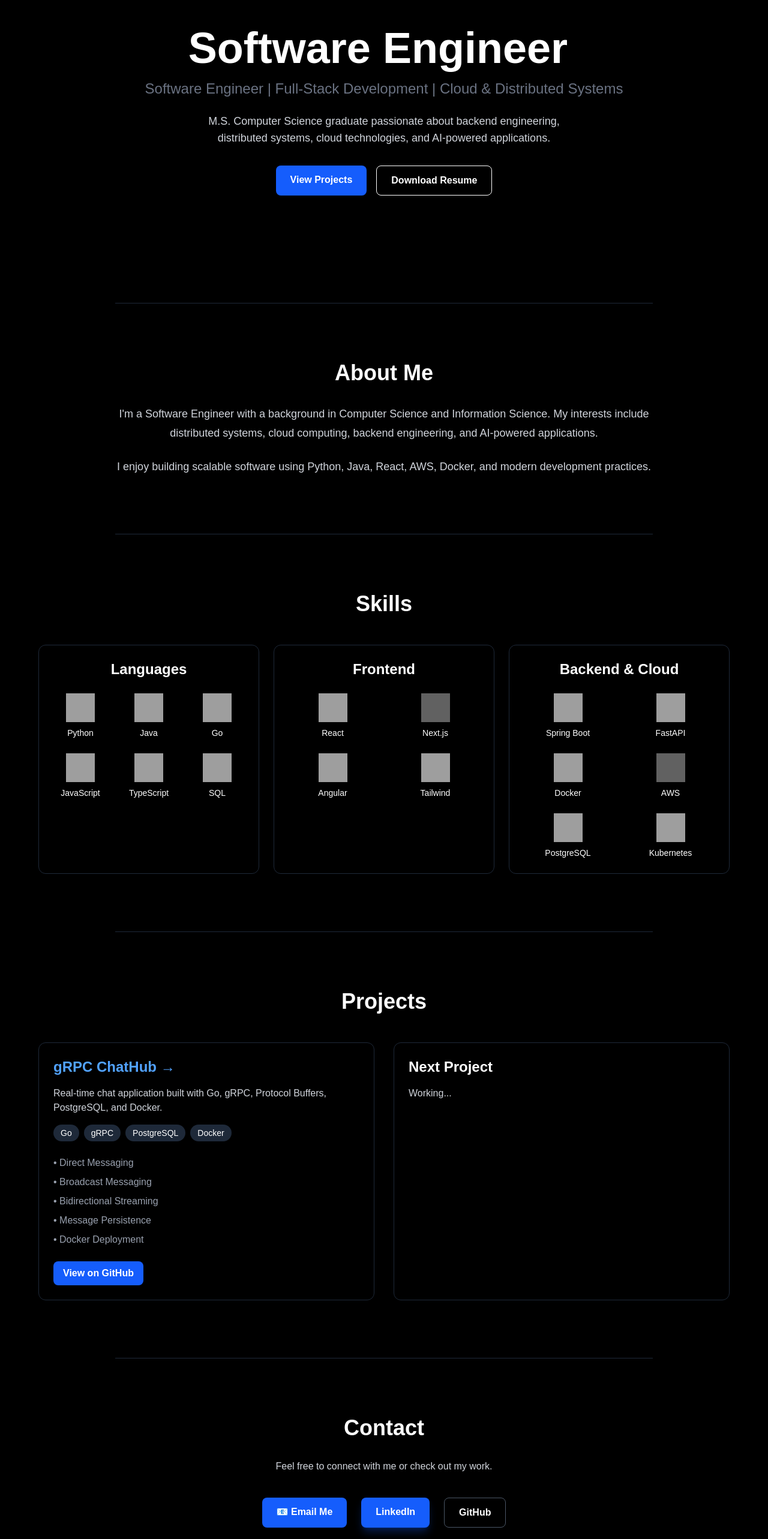
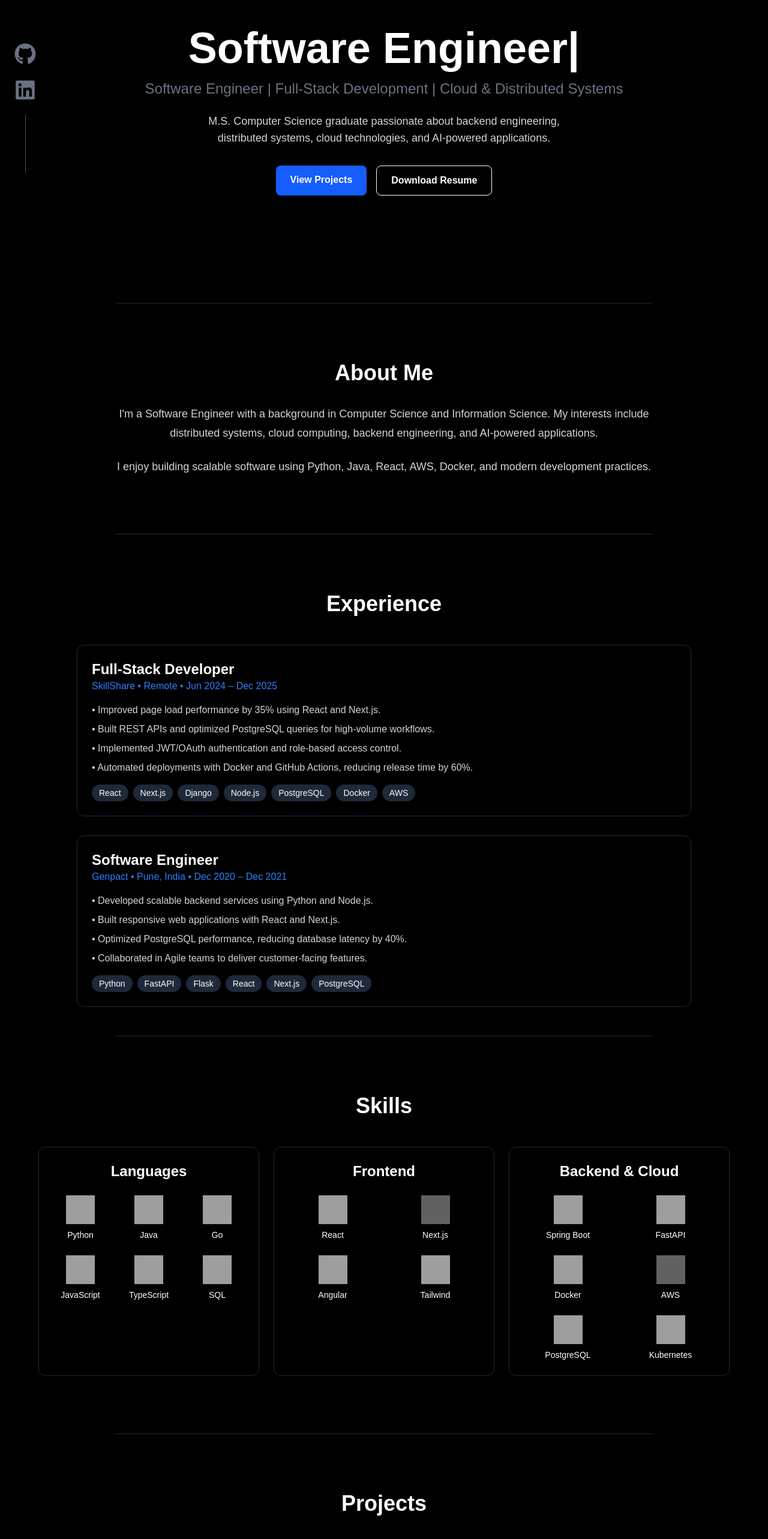
Before and after one commit to vivekrsarnaik/vivek-portfolio, a Next.js app: page / in a window 1280 px wide. Shown: the part 220-2786 px from the top of the page at 60% size. Built offline with nearby package versions, Linux system fonts and the light colour scheme; grey boxes are pictures that could not be loaded.

Commit message:
Add experience section, social links, and contact redesign

```diff
--- a/app/page.tsx
+++ b/app/page.tsx
@@ -1,8 +1,36 @@
 "use client";
+
 import { TypeAnimation } from "react-type-animation";
 import { motion } from "framer-motion";
 import ThemeToggle from "./theme-toggle";
+import { FaGithub, FaLinkedin, FaEnvelope } from "react-icons/fa";
+import { useEffect, useState } from "react";
+import { SiGmail } from "react-icons/si";
+
+
 export default function Home() {
+
+  const [hideIcons, setHideIcons] = useState(false);
+
+  useEffect(() => {
+  const handleScroll = () => {
+    const contact = document.getElementById("contact");
+
+    if (!contact) return;
+
+    const contactTop =
+      contact.getBoundingClientRect().top;
+
+    setHideIcons(contactTop < 300);
+  };
+
+  handleScroll();
+  window.addEventListener("scroll", handleScroll);
+
+  return () => {
+    window.removeEventListener("scroll", handleScroll);
+  };
+}, []);
 
   return (
      <main className="min-h-screen bg-white text-black dark:bg-black dark:text-white transition-colors duration-300">
@@ -27,7 +55,12 @@ export default function Home() {
             >
               About
             </a>
-
+            <a
+              href="#experience"
+              className="text-gray-600 dark:text-gray-700 dark:text-gray-300 hover:text-black dark:hover:text-white transition"
+            >
+              Experience
+            </a>
             <a
               href="#skills"
               className="text-gray-600 dark:text-gray-700 dark:text-gray-300 hover:text-black dark:hover:text-white transition"
@@ -53,7 +86,34 @@ export default function Home() {
           </div>
         </div>
       </nav>
+  <div
+  id="social-sidebar"
+  className={`fixed left-6 top-1/2 -translate-y-1/2 z-[9999] flex flex-col gap-6 transition-all duration-700 ${
+    hideIcons
+      ? "-translate-x-40 opacity-0"
+      : "translate-x-0 opacity-100"
+  }`}
+>
+  <a
+    href="https://github.com/vivekrsarnaik"
+    target="_blank"
+    rel="noopener noreferrer"
+    className="text-4xl text-gray-500 hover:text-white transition-all duration-300 hover:scale-110"
+  >
+    <FaGithub />
+  </a>
 
+  <a
+    href="https://www.linkedin.com/in/vivekrsarnaik/"
+    target="_blank"
+    rel="noopener noreferrer"
+    className="text-4xl text-gray-500 hover:text-blue-500 transition-all duration-300 hover:scale-110"
+  >
+    <FaLinkedin />
+  </a>
+
+  <div className="w-px h-24 bg-gray-600 mx-auto"></div>
+</div>
       {/* Hero Section */}
       <section
         id="home"
@@ -127,6 +187,83 @@ export default function Home() {
         </div>
       </section>
       <div className="max-w-4xl mx-auto border-b border-gray-800"></div>
+
+      {/* Experience Section */}
+<section id="experience" className="pt-24 pb-12 px-6">
+  <div className="max-w-5xl mx-auto">
+    <h2 className="text-4xl font-bold text-center mb-12">
+      Experience
+    </h2>
+
+    <div className="space-y-8">
+
+      {/* SkillShare */}
+      <div className="border border-gray-300 dark:border-gray-800 rounded-xl p-6">
+        <h3 className="text-2xl font-semibold">
+          Full-Stack Developer
+        </h3>
+
+        <p className="text-blue-500 mb-4">
+          SkillShare • Remote • Jun 2024 – Dec 2025
+        </p>
+
+        <ul className="text-gray-700 dark:text-gray-300 space-y-2 mb-4">
+  <li>• Improved page load performance by 35% using React and Next.js.</li>
+
+  <li>• Built REST APIs and optimized PostgreSQL queries for high-volume workflows.</li>
+
+  <li>• Implemented JWT/OAuth authentication and role-based access control.</li>
+
+  <li>• Automated deployments with Docker and GitHub Actions, reducing release time by 60%.</li>
+</ul>
+
+        <div className="flex flex-wrap gap-2">
+          <span className="px-3 py-1 bg-gray-200 dark:bg-gray-800 rounded-full text-sm">React</span>
+          <span className="px-3 py-1 bg-gray-200 dark:bg-gray-800 rounded-full text-sm">Next.js</span>
+          <span className="px-3 py-1 bg-gray-200 dark:bg-gray-800 rounded-full text-sm">Django</span>
+          <span className="px-3 py-1 bg-gray-200 dark:bg-gray-800 rounded-full text-sm">Node.js</span>
+          <span className="px-3 py-1 bg-gray-200 dark:bg-gray-800 rounded-full text-sm">PostgreSQL</span>
+          <span className="px-3 py-1 bg-gray-200 dark:bg-gray-800 rounded-full text-sm">Docker</span>
+          <span className="px-3 py-1 bg-gray-200 dark:bg-gray-800 rounded-full text-sm">AWS</span>
+        </div>
+      </div>
+
+      {/* Genpact */}
+      <div className="border border-gray-300 dark:border-gray-800 rounded-xl p-6">
+        <h3 className="text-2xl font-semibold">
+          Software Engineer
+        </h3>
+
+        <p className="text-blue-500 mb-4">
+          Genpact • Pune, India • Dec 2020 – Dec 2021
+        </p>
+
+        <ul className="text-gray-700 dark:text-gray-300 space-y-2 mb-4">
+  <li>• Developed scalable backend services using Python and Node.js.</li>
+
+  <li>• Built responsive web applications with React and Next.js.</li>
+
+  <li>• Optimized PostgreSQL performance, reducing database latency by 40%.</li>
+
+  <li>• Collaborated in Agile teams to deliver customer-facing features.</li>
+</ul>
+
+        <div className="flex flex-wrap gap-2">
+          <span className="px-3 py-1 bg-gray-200 dark:bg-gray-800 rounded-full text-sm">Python</span>
+          <span className="px-3 py-1 bg-gray-200 dark:bg-gray-800 rounded-full text-sm">FastAPI</span>
+          <span className="px-3 py-1 bg-gray-200 dark:bg-gray-800 rounded-full text-sm">Flask</span>
+          <span className="px-3 py-1 bg-gray-200 dark:bg-gray-800 rounded-full text-sm">React</span>
+          <span className="px-3 py-1 bg-gray-200 dark:bg-gray-800 rounded-full text-sm">Next.js</span>
+          <span className="px-3 py-1 bg-gray-200 dark:bg-gray-800 rounded-full text-sm">PostgreSQL</span>
+        </div>
+      </div>
+
+    </div>
+  </div>
+</section>
+
+<div className="max-w-4xl mx-auto border-b border-gray-300 dark:border-gray-800"></div>
+
       {/* Skills Section */}
       <section id="skills" className="py-24 px-6">
         <div className="max-w-6xl mx-auto">
@@ -315,7 +452,7 @@ export default function Home() {
       Projects
     </h2>
 
-    <div className="grid md:grid-cols-2 gap-8">
+    <div className="grid md:grid-cols-3 gap-8">
 
       {/* gRPC Project */}
       <motion.div
@@ -327,14 +464,7 @@ export default function Home() {
   className="border border-gray-300 dark:border-gray-800 rounded-xl p-6 transition-colors duration-300 shadow-lg hover:shadow-blue-500/20"
 >
         <h3 className="text-2xl font-semibold mb-4">
-          <a
-            href="https://github.com/vivekrsarnaik/gRPC-chat"
-            target="_blank"
-            rel="noopener noreferrer"
-            className="text-blue-400 hover:text-blue-300"
-          >
-            gRPC ChatHub →
-          </a>
+  gRPC ChatHub
 </h3>
 
         <p className="text-gray-700 dark:text-gray-300 mb-4">
@@ -380,25 +510,119 @@ export default function Home() {
         </div>
       </motion.div>
 
-      {/* Next Project */}
-      <div className="border border-gray-300 dark:border-gray-800 rounded-xl p-6 transition-colors duration-300">
+      {/* Distributed Job Scheduler */}
+      <motion.div
+  initial={{ opacity: 0, y: 80 }}
+  whileInView={{ opacity: 1, y: 0 }}
+  transition={{ duration: 0.7 }}
+  viewport={{ once: true }}
+  whileHover={{ y: -8 }}
+  className="border border-gray-300 dark:border-gray-800 rounded-xl p-6 shadow-lg"
+>
   <h3 className="text-2xl font-semibold mb-4">
-          Next Project
+    Distributed Job Scheduler
 </h3>
 
-        <p className="text-gray-700 dark:text-gray-300">
-          Working...
+  <p className="text-gray-700 dark:text-gray-300 mb-4">
+    Asynchronous task processing platform built with FastAPI,
+    Redis, PostgreSQL and Docker.
   </p>
+
+  <div className="flex flex-wrap gap-2 mb-6">
+    <span className="px-3 py-1 bg-gray-200 dark:bg-gray-800 rounded-full text-sm">
+      Python
+    </span>
+    <span className="px-3 py-1 bg-gray-200 dark:bg-gray-800 rounded-full text-sm">
+      FastAPI
+    </span>
+    <span className="px-3 py-1 bg-gray-200 dark:bg-gray-800 rounded-full text-sm">
+      Redis
+    </span>
+    <span className="px-3 py-1 bg-gray-200 dark:bg-gray-800 rounded-full text-sm">
+      PostgreSQL
+    </span>
   </div>
+
+  <ul className="text-gray-500 dark:text-gray-400 space-y-2">
+    <li>• Background Task Processing</li>
+    <li>• Retry Mechanism</li>
+    <li>• Status Tracking</li>
+    <li>• Docker Deployment</li>
+  </ul>
+  <div className="mt-6">
+  <a
+    href="https://github.com/vivekrsarnaik/distributed-job-scheduler"
+    target="_blank"
+    rel="noopener noreferrer"
+    className="inline-block bg-blue-600 hover:bg-blue-700 px-4 py-2 rounded-lg font-semibold"
+  >
+    View on GitHub
+  </a>
+</div>
+</motion.div>
+
+
+
+<motion.div
+  initial={{ opacity: 0, x: 80 }}
+  whileInView={{ opacity: 1, x: 0 }}
+  transition={{ duration: 0.7 }}
+  viewport={{ once: true }}
+  whileHover={{ y: -8 }}
+  className="border border-gray-300 dark:border-gray-800 rounded-xl p-6 shadow-lg"
+>
+  <h3 className="text-2xl font-semibold mb-4">
+    AI Code Review Assistant
+</h3>
+
+  <p className="text-gray-700 dark:text-gray-300 mb-4">
+    AI-powered application that reviews source code and
+    provides feedback on quality, bugs and best practices.
+  </p>
+
+  <div className="flex flex-wrap gap-2 mb-6">
+    <span className="px-3 py-1 bg-gray-200 dark:bg-gray-800 rounded-full text-sm">
+      React
+    </span>
+    <span className="px-3 py-1 bg-gray-200 dark:bg-gray-800 rounded-full text-sm">
+      FastAPI
+    </span>
+    <span className="px-3 py-1 bg-gray-200 dark:bg-gray-800 rounded-full text-sm">
+      OpenAI
+    </span>
+    <span className="px-3 py-1 bg-gray-200 dark:bg-gray-800 rounded-full text-sm">
+      PostgreSQL
+    </span>
+  </div>
+
+  <ul className="text-gray-500 dark:text-gray-400 space-y-2">
+    <li>• AI-Powered Reviews</li>
+    <li>• Code Quality Analysis</li>
+    <li>• Dark Mode UI</li>
+    <li>• Review History</li>
+  </ul>
+  <div className="mt-6">
+  <a
+    href="https://github.com/vivekrsarnaik/ai-code-review-assistant"
+    target="_blank"
+    rel="noopener noreferrer"
+    className="inline-block bg-blue-600 hover:bg-blue-700 px-4 py-2 rounded-lg font-semibold"
+  >
+    View on GitHub
+  </a>
+</div>
+</motion.div>
 
     </div>
   </div>
 </section>
 
-<div className="max-w-4xl mx-auto border-b border-gray-300 dark:border-gray-800"></div>
+<div className="max-w-4xl mx-auto my-10 border-b border-gray-300 dark:border-gray-800"></div>
+
 {/* Contact Section */}
-<section id="contact" className="py-24 px-6">
+<section id="contact" className="pt-4 pb-24 px-6">
   <div className="max-w-4xl mx-auto text-center">
+
     <h2 className="text-4xl font-bold mb-8">
       Contact
     </h2>
@@ -408,25 +632,26 @@ export default function Home() {
     </p>
 
     <div className="flex flex-col md:flex-row justify-center gap-6">
-      <motion.a
+
+      <a
   href="mailto:vivekrsarnaik@gmail.com"
-  whileHover={{
-    x: [-3, 3, -3, 3, 0],
-  }}
-  transition={{
-    duration: 0.3,
-  }}
-  className="bg-blue-600 hover:bg-blue-700 px-6 py-3 rounded-lg font-semibold"
+  className="flex items-center justify-center gap-2 bg-white text-black border border-gray-300 px-6 py-3 rounded-lg font-semibold"
 >
-  📧 Email Me
-</motion.a>
+  <img
+    src="https://cdn.jsdelivr.net/gh/devicons/devicon/icons/google/google-original.svg"
+    alt="Gmail"
+    className="w-5 h-5"
+  />
+  Email Me
+</a>
 
       <a
         href="https://www.linkedin.com/in/vivekrsarnaik/"
         target="_blank"
         rel="noopener noreferrer"
-  className="bg-blue-600 hover:bg-blue-700 px-6 py-3 rounded-lg font-semibold shadow-lg shadow-blue-600/30 transition-all duration-300"
+        className="flex items-center justify-center gap-2 bg-[#0A66C2] hover:bg-[#004182] px-6 py-3 rounded-lg font-semibold text-white transition-all duration-300"
       >
+        <FaLinkedin />
         LinkedIn
       </a>
 
@@ -434,14 +659,16 @@ export default function Home() {
         href="https://github.com/vivekrsarnaik"
         target="_blank"
         rel="noopener noreferrer"
-        className="border border-gray-600 hover:border-white hover:bg-gray-900 px-6 py-3 rounded-lg font-semibold transition-all duration-300"
+        className="flex items-center justify-center gap-2 bg-black text-white border border-gray-700 hover:border-white px-6 py-3 rounded-lg font-semibold transition-all duration-300"
       >
+        <FaGithub />
         GitHub
       </a>
+
     </div>
+
   </div>
 </section>
-
     </main>
   );
 }
--- a/package.json
+++ b/package.json
@@ -15,6 +15,7 @@
     "next-themes": "^0.4.6",
     "react": "19.2.4",
     "react-dom": "19.2.4",
+    "react-icons": "^5.6.0",
     "react-type-animation": "^3.2.0"
   },
   "devDependencies": {
```
Also changed, not shown: 1 other file (tests, documents, lock files or other folders). Lines whose indentation alone changed are shown as unchanged.
